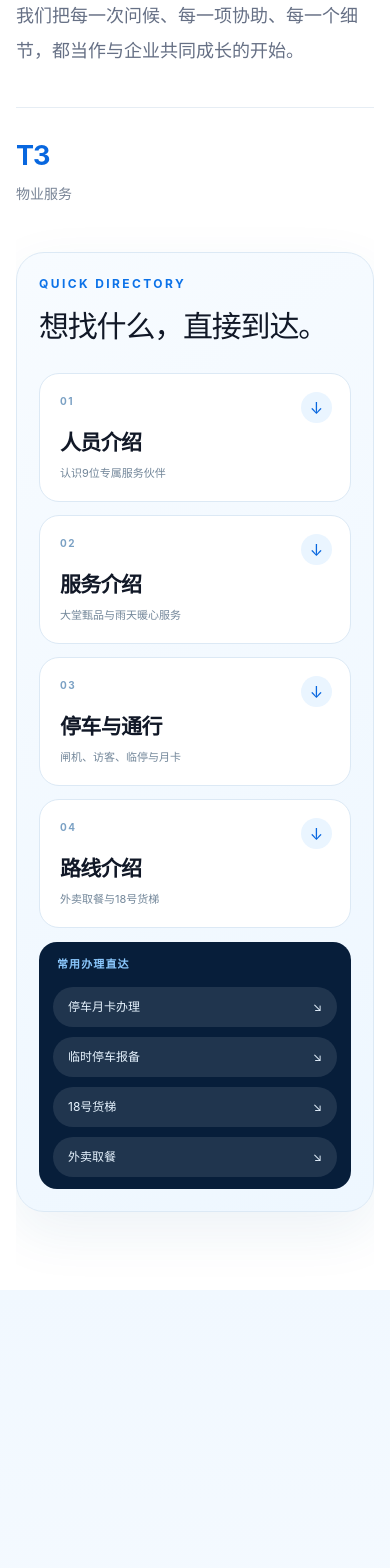
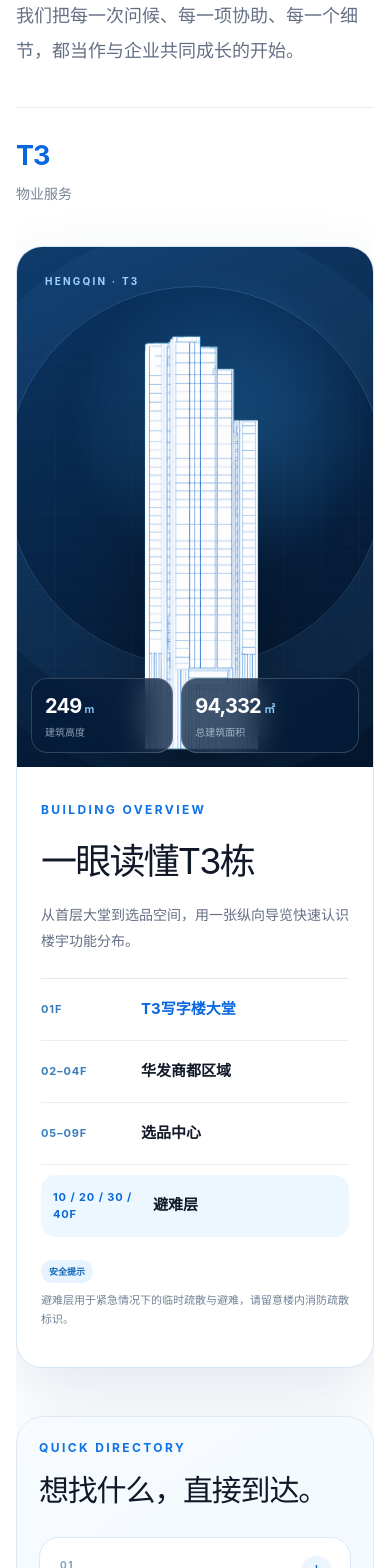
Before and after one commit to wuxingming1225-netizen/t3-property-site, a Next.js app: page / in a window 390 px wide. Shown: the part 1091-2659 px from the top of the page. Built offline with nearby package versions, Linux system fonts and the light colour scheme.

Commit message:
feat: add T3 building overview

```diff
--- a/app/globals.css
+++ b/app/globals.css
@@ -79,6 +79,32 @@ button, summary, a { -webkit-tap-highlight-color: transparent; }
 .stats span { color: #778395; font-size: 12px; }
 .stats-single strong { font-size: 36px; }
 .stats-single span { font-size: 14px; }
+.building-overview { margin-top: 52px; display: grid; grid-template-columns: .88fr 1.12fr; min-height: 620px; overflow: hidden; border: 1px solid #d8e6f3; border-radius: 32px; background: #fff; box-shadow: 0 28px 70px rgba(23, 76, 132, .12); }
+.building-visual { position: relative; isolation: isolate; min-height: 620px; overflow: hidden; display: flex; align-items: flex-end; justify-content: center; background: radial-gradient(circle at 58% 34%, rgba(56, 169, 255, .34), transparent 38%), linear-gradient(155deg, #0b3767 0%, #061c38 70%, #04152b 100%); }
+.building-visual::after { content: ""; position: absolute; z-index: -1; width: 380px; height: 380px; left: 50%; top: 44%; transform: translate(-50%, -50%); border: 1px solid rgba(134, 205, 255, .22); border-radius: 50%; box-shadow: 0 0 0 58px rgba(93, 180, 245, .05), 0 0 0 116px rgba(93, 180, 245, .035); }
+.building-grid { position: absolute; inset: 0; z-index: -2; opacity: .24; background-image: linear-gradient(rgba(148, 208, 255, .11) 1px, transparent 1px), linear-gradient(90deg, rgba(148, 208, 255, .11) 1px, transparent 1px); background-size: 38px 38px; mask-image: linear-gradient(to bottom, transparent, #000 22%, #000 82%, transparent); }
+.building-code { position: absolute; z-index: 2; left: 28px; top: 27px; color: #9fd4ff; font-size: 10px; font-weight: 700; letter-spacing: .22em; }
+.building-visual > img { position: relative; z-index: 1; width: auto; height: 520px; max-width: 76%; object-fit: contain; filter: drop-shadow(0 22px 40px rgba(0, 0, 0, .3)); }
+.building-metrics { position: absolute; z-index: 3; inset: auto 22px 22px; display: grid; grid-template-columns: 1fr 1.25fr; gap: 8px; }
+.building-metrics > div { padding: 14px 16px; border: 1px solid rgba(255, 255, 255, .18); border-radius: 16px; color: #fff; background: rgba(5, 29, 57, .72); backdrop-filter: blur(16px); }
+.building-metrics strong { display: block; font-size: 23px; letter-spacing: -.04em; }
+.building-metrics strong small { margin-left: 3px; color: #8fcbfa; font-size: 11px; font-weight: 600; }
+.building-metrics span { display: block; margin-top: 4px; color: rgba(222, 240, 255, .62); font-size: 10px; }
+.building-copy { align-self: center; padding: 54px 58px; }
+.building-copy h3 { margin: 15px 0 14px; font-size: clamp(34px, 3.4vw, 48px); letter-spacing: -.05em; }
+.building-copy > p { max-width: 470px; margin: 0 0 32px; color: var(--muted); font-size: 15px; line-height: 1.8; }
+.floor-directory { border-top: 1px solid #dfe9f2; }
+.floor-row { display: grid; grid-template-columns: 100px 1fr auto; align-items: center; gap: 18px; min-height: 68px; border-bottom: 1px solid #e7eef5; }
+.floor-row > span { color: #377ebd; font-size: 11px; font-weight: 750; letter-spacing: .08em; }
+.floor-row strong { font-size: 15px; font-weight: 650; }
+.floor-row i { color: #8a99a9; font-size: 10px; font-style: normal; }
+.floor-primary strong { color: var(--blue); }
+.floor-safety { margin: 10px 0 0; padding: 0 15px; border: 0; border-radius: 15px; background: #edf7ff; }
+.floor-safety > span { color: #0a69d9; }
+.floor-safety i { color: #3d76aa; }
+.building-note { display: grid; grid-template-columns: auto 1fr; align-items: start; gap: 12px; margin-top: 21px; }
+.building-note > span { margin-top: 2px; padding: 5px 8px; border-radius: 999px; color: #1268b9; background: #e7f4ff; font-size: 9px; font-weight: 700; white-space: nowrap; }
+.building-note p { margin: 0; color: #718195; font-size: 11px; line-height: 1.7; }
 .home-directory { margin-top: 52px; padding: 32px; border: 1px solid #dce9f5; border-radius: 28px; background: linear-gradient(145deg, #f7fbff, #eef7ff); box-shadow: 0 20px 55px rgba(27, 87, 145, .08); }
 .directory-heading { display: flex; justify-content: space-between; align-items: end; gap: 30px; margin-bottom: 24px; }
 .directory-heading h3 { margin: 11px 0 0; font-size: 30px; letter-spacing: -.04em; }
@@ -316,6 +342,10 @@ footer { padding: 42px 0; background: #06172d; color: #fff; }
 @media (max-width: 980px) {
   .topbar nav { display: none; }
   .intro-grid { gap: 52px; }
+  .building-overview { grid-template-columns: .95fr 1.05fr; }
+  .building-copy { padding: 44px 36px; }
+  .floor-row { grid-template-columns: 82px 1fr; gap: 12px; }
+  .floor-row i { display: none; }
   .directory-links { grid-template-columns: repeat(2, 1fr); }
   .team-grid { grid-template-columns: repeat(2, 1fr); }
   .directory-heading { align-items: start; }
@@ -359,6 +389,19 @@ footer { padding: 42px 0; background: #06172d; color: #fff; }
   .intro h2 { font-size: 42px; }
   .stats { gap: 24px; justify-content: space-between; }
   .stats strong { font-size: 27px; }
+  .building-overview { margin-top: 42px; grid-template-columns: 1fr; border-radius: 26px; }
+  .building-visual { min-height: 520px; }
+  .building-visual > img { height: 450px; max-width: 72%; }
+  .building-metrics { inset: auto 14px 14px; }
+  .building-metrics > div { padding: 12px 13px; }
+  .building-metrics strong { font-size: 20px; }
+  .building-copy { padding: 34px 24px 38px; }
+  .building-copy h3 { font-size: 36px; }
+  .building-copy > p { margin-bottom: 25px; font-size: 14px; }
+  .floor-row { grid-template-columns: 88px 1fr; min-height: 62px; }
+  .floor-safety { padding: 8px 12px; }
+  .building-note { grid-template-columns: 1fr; gap: 8px; }
+  .building-note > span { justify-self: start; }
   .home-directory { margin-top: 48px; padding: 22px; }
   .directory-heading { display: block; }
   .directory-links { grid-template-columns: 1fr; }
--- a/app/page.tsx
+++ b/app/page.tsx
@@ -284,6 +284,36 @@ export default function Home() {
             </div>
           </div>
         </div>
+        <article className="building-overview" aria-labelledby="building-overview-title">
+          <div className="building-visual">
+            <span className="building-code">HENGQIN · T3</span>
+            <span className="building-grid" aria-hidden="true" />
+            <img
+              src="/t3-building-lineart.png"
+              alt="横琴天啟T3栋建筑轮廓"
+              width="862"
+              height="1825"
+              loading="lazy"
+              decoding="async"
+            />
+            <div className="building-metrics" aria-label="T3栋项目数据">
+              <div><strong>249<small>m</small></strong><span>建筑高度</span></div>
+              <div><strong>94,332<small>㎡</small></strong><span>总建筑面积</span></div>
+            </div>
+          </div>
+          <div className="building-copy">
+            <span className="section-kicker">BUILDING OVERVIEW</span>
+            <h3 id="building-overview-title">一眼读懂T3栋</h3>
+            <p>从首层大堂到选品空间，用一张纵向导览快速认识楼宇功能分布。</p>
+            <div className="floor-directory" aria-label="T3栋楼层功能">
+              <div className="floor-row floor-primary"><span>01F</span><strong>T3写字楼大堂</strong><i>抵达与服务</i></div>
+              <div className="floor-row"><span>02–04F</span><strong>华发商都区域</strong><i>商业配套</i></div>
+              <div className="floor-row"><span>05–09F</span><strong>选品中心</strong><i>选品空间</i></div>
+              <div className="floor-row floor-safety"><span>10 / 20 / 30 / 40F</span><strong>避难层</strong><i>安全疏散</i></div>
+            </div>
+            <div className="building-note"><span>安全提示</span><p>避难层用于紧急情况下的临时疏散与避难，请留意楼内消防疏散标识。</p></div>
+          </div>
+        </article>
         <div className="home-directory" aria-label="网站目录与常用指引">
           <div className="directory-heading">
             <div><span className="section-kicker">QUICK DIRECTORY</span><h3>想找什么，直接到达。</h3></div>
```
Also changed, not shown: public/t3-building-lineart.png (added), 1 other file (tests, documents, lock files or other folders).
